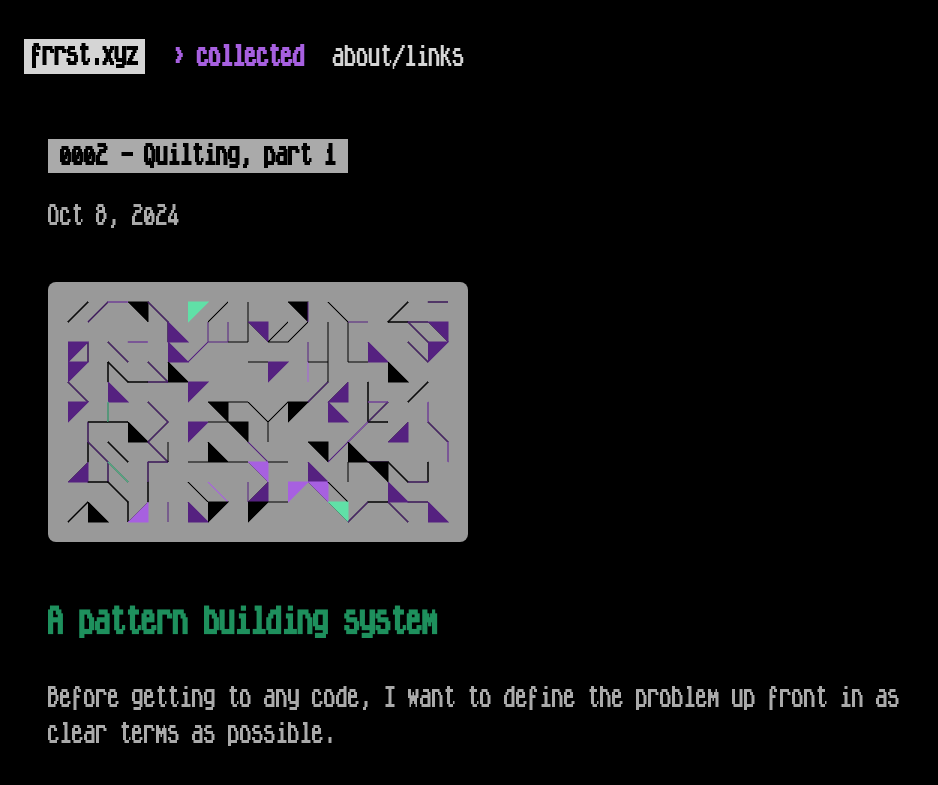
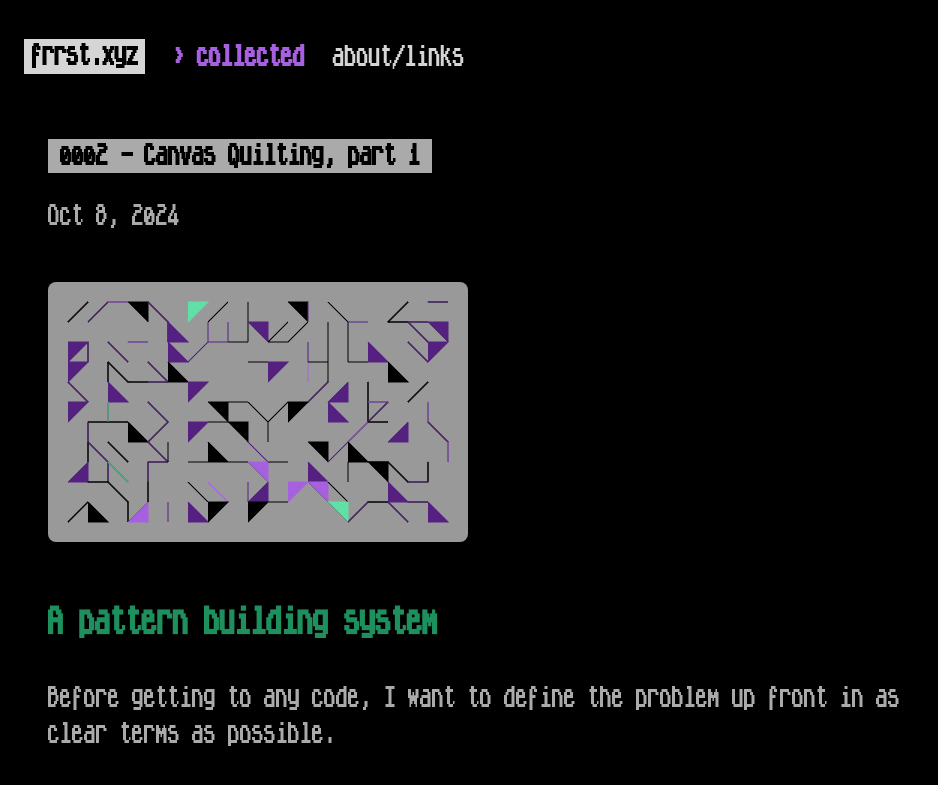
Before and after one commit to forrestbaer/forrestbaer.github.io, an Astro site: page /blog/a-pattern-building-system in a window 1280 px wide. Shown: the top 785 px of the page, without its empty margins (0-938 px from the left). Built offline with nearby package versions, Linux system fonts and the light colour scheme; Astro itself is replaced by a stand-in of ours.

Commit message:
title adjustment

```diff
--- a/src/content/blog/a-pattern-building-system.mdx
+++ b/src/content/blog/a-pattern-building-system.mdx
@@ -1,5 +1,5 @@
 ---
-title: '0002 - Quilting, part 1'
+title: '0002 - Canvas Quilting, part 1'
 description: '.. or, how to fill a big box with a bunch of smaller boxes with things that may or may not fit together visually.'
 pubDate: Oct 8 2024
 ---
```
